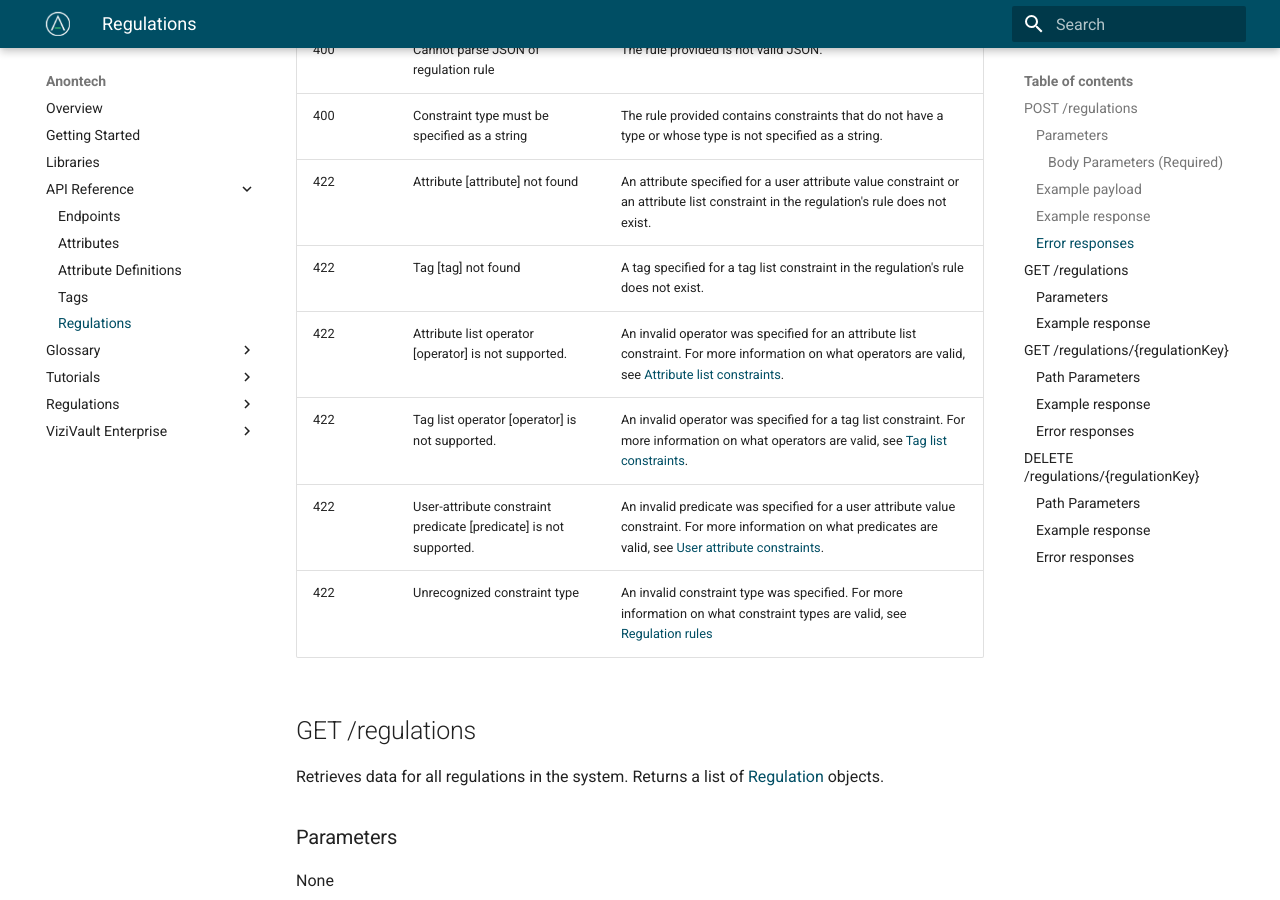
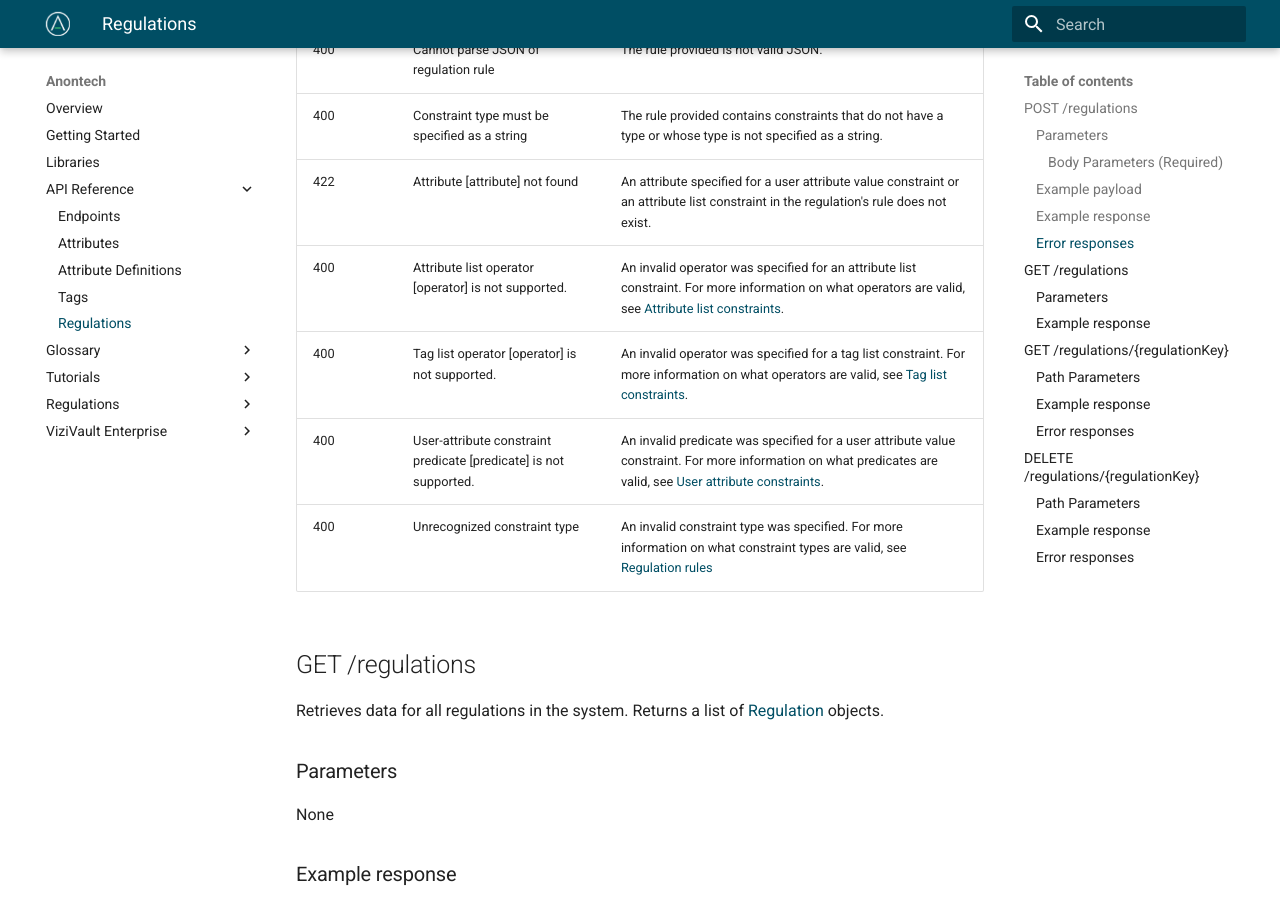
Before and after one commit to anontechnology/documentation, an MkDocs documentation site: the page built from docs/api/regulations.md, in a window 1280 px wide and 900 px high, scrolled down 1037 px. Built offline with MkDocs 1.6.1 and Material for MkDocs 9.7.7, drawn with Linux system fonts in a browser that asks for light colours.

Commit message:
updated more error codes

```diff
--- a/docs/api/regulations.md
+++ b/docs/api/regulations.md
@@ -35,11 +35,10 @@ For more information on how to specify rules for regulations, see [Regulation ru
 |400        |Cannot parse JSON of regulation rule|The rule provided is not valid JSON.|
 |400        |Constraint type must be specified as a string|The rule provided contains constraints that do not have a type or whose type is not specified as a string.|
 |422        |Attribute \[attribute\] not found|An attribute specified for a user attribute value constraint or an attribute list constraint in the regulation's rule does not exist.|
-|422        |Tag \[tag\] not found|A tag specified for a tag list constraint in the regulation's rule does not exist.|
-|422        |Attribute list operator \[operator\] is not supported.|An invalid operator was specified for an attribute list constraint. For more information on what operators are valid, see [Attribute list constraints](/tutorials/regulation-rules#attribute-list-constraints).|
-|422        |Tag list operator \[operator\] is not supported.|An invalid operator was specified for a tag list constraint. For more information on what operators are valid, see [Tag list constraints](/tutorials/regulation-rules#tag-list-constraints).|
-|422        |User-attribute constraint predicate \[predicate\] is not supported.|An invalid predicate was specified for a user attribute value constraint. For more information on what predicates are valid, see [User attribute constraints](/tutorials/regulation-rules#user-attribute-value-constraints).|
-|422        |Unrecognized constraint type|An invalid constraint type was specified. For more information on what constraint types are valid, see [Regulation rules](/tutorials/regulation-rules)|
+|400        |Attribute list operator \[operator\] is not supported.|An invalid operator was specified for an attribute list constraint. For more information on what operators are valid, see [Attribute list constraints](/tutorials/regulation-rules#attribute-list-constraints).|
+|400        |Tag list operator \[operator\] is not supported.|An invalid operator was specified for a tag list constraint. For more information on what operators are valid, see [Tag list constraints](/tutorials/regulation-rules#tag-list-constraints).|
+|400        |User-attribute constraint predicate \[predicate\] is not supported.|An invalid predicate was specified for a user attribute value constraint. For more information on what predicates are valid, see [User attribute constraints](/tutorials/regulation-rules#user-attribute-value-constraints).|
+|400        |Unrecognized constraint type|An invalid constraint type was specified. For more information on what constraint types are valid, see [Regulation rules](/tutorials/regulation-rules)|
 
 
 ## GET /regulations
```
Also changed, not shown: docs/api/datapoints.md (+3 -2 lines), docs/api/tags.md (+1 -0 lines).
